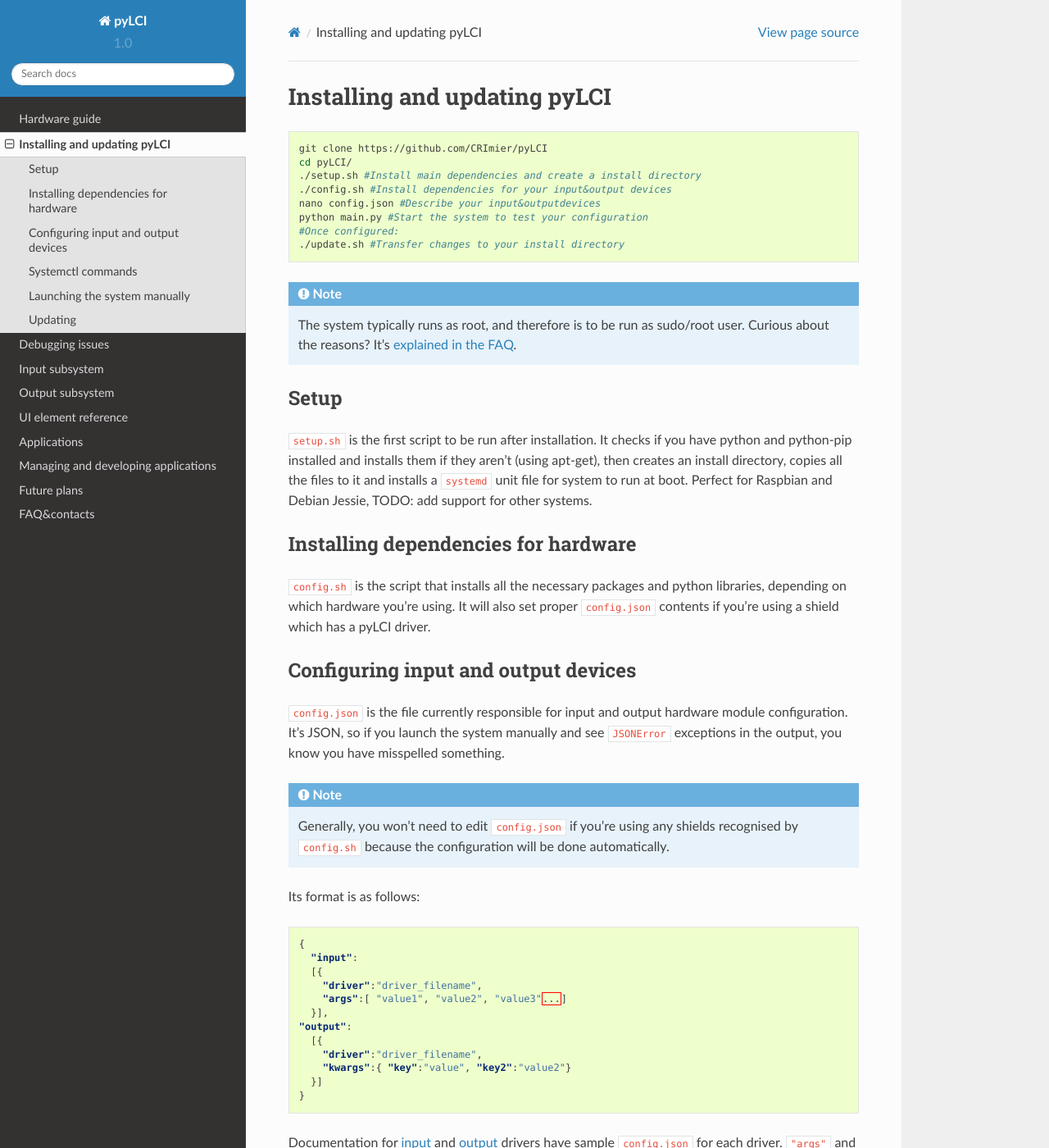
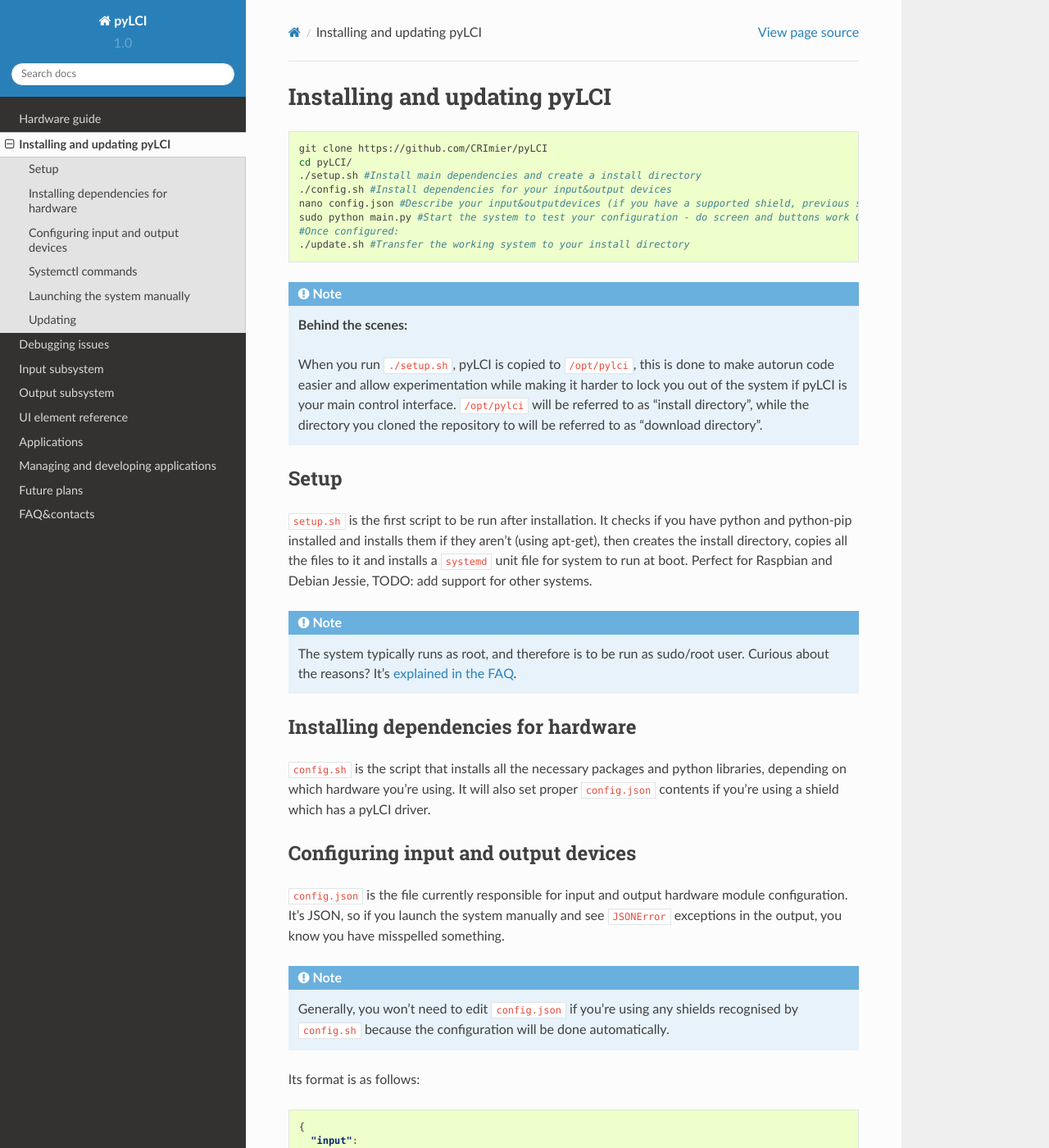
Before and after one commit to CRImier/pyLCI, a Sphinx documentation site: the page built from docs/setup.rst, in a window 1280 px wide and 1400 px high. Shown: the whole window at 82% size. Built offline with Sphinx 7.4.7 and the Read the Docs theme 2.0.0, drawn with Linux system fonts in a browser that asks for light colours; some of the changed text lies outside the part shown.

Commit message:
pyLCI directory disambiguation

```diff
--- a/docs/setup.rst
+++ b/docs/setup.rst
@@ -8,17 +8,22 @@
     cd pyLCI/
     ./setup.sh #Install main dependencies and create a install directory
     ./config.sh #Install dependencies for your input&output devices
-    nano config.json #Describe your input&outputdevices
-    python main.py #Start the system to test your configuration
+    nano config.json #Describe your input&outputdevices (if you have a supported shield, previous step will edit this for you)
+    sudo python main.py #Start the system to test your configuration - do screen and buttons work OK?
     #Once configured:
-    ./update.sh #Transfer changes to your install directory
+    ./update.sh #Transfer the working system to your install directory
 
-.. note:: The system typically runs as root, and therefore is to be run as sudo/root user. Curious about the reasons? It's :doc:`explained in the FAQ <faq_contact>`.
+.. note::
+   **Behind the scenes:**
+
+   When you run ``./setup.sh``, pyLCI is copied to ``/opt/pylci``, this is done to make autorun code easier and allow experimentation while making it harder to lock you out of the system if pyLCI is your main control interface. ``/opt/pylci`` will be referred to as "install directory", while the directory you cloned the repository to will be referred to as "download directory".
 
 Setup
 =====
 
-``setup.sh`` is the first script to be run after installation. It checks if you have python and python-pip installed and installs them if they aren't (using apt-get), then creates an install directory, copies all the files to it and installs a ``systemd`` unit file for system to run at boot. Perfect for Raspbian and Debian Jessie, TODO: add support for other systems.
+``setup.sh`` is the first script to be run after installation. It checks if you have python and python-pip installed and installs them if they aren't (using apt-get), then creates the install directory, copies all the files to it and installs a ``systemd`` unit file for system to run at boot. Perfect for Raspbian and Debian Jessie, TODO: add support for other systems.
+
+.. note:: The system typically runs as root, and therefore is to be run as sudo/root user. Curious about the reasons? It's :doc:`explained in the FAQ <faq_contact>`.
 
 Installing dependencies for hardware
 ====================================
@@ -49,7 +54,7 @@
      }]
    }
 
-Documentation for :doc:`input <input>` and :doc:`output <output>` drivers have sample ``config.json`` for each driver. ``"args"`` and ``"kwargs"`` get passed directly to drivers' ``__init__`` method, so you can refer to that to see if there are any options you could tweak.
+Documentation for :doc:`input <input>` and :doc:`output <output>` drivers have sample ``config.json`` for each driver. ``"args"`` and ``"kwargs"`` get passed directly to drivers' ``__init__`` method, so you can read the driver documentation/files to see if there are any options you could tweak.
 
 Systemctl commands
 ==================
@@ -78,4 +83,4 @@
 
 ``update.sh`` is for updating your pyLCI install, pulling new commits from GitHub and copying all the new files from download directory to the install directory. This is useful to make your installed system up-to-date if there have been new commits or if you made some changes and want to transfer them to pyLCI install directory.
 
-.. note:: ``update.sh`` automatically pulls all the GitHub commits - just comment the corresponding line out if you don't want it. Also, it runs ``systemctl start pylci.service``.
+.. note:: ``update.sh`` automatically pulls all the GitHub commits - just comment the corresponding line out if you don't want it. It also runs ``systemctl start pylci.service``.
```
